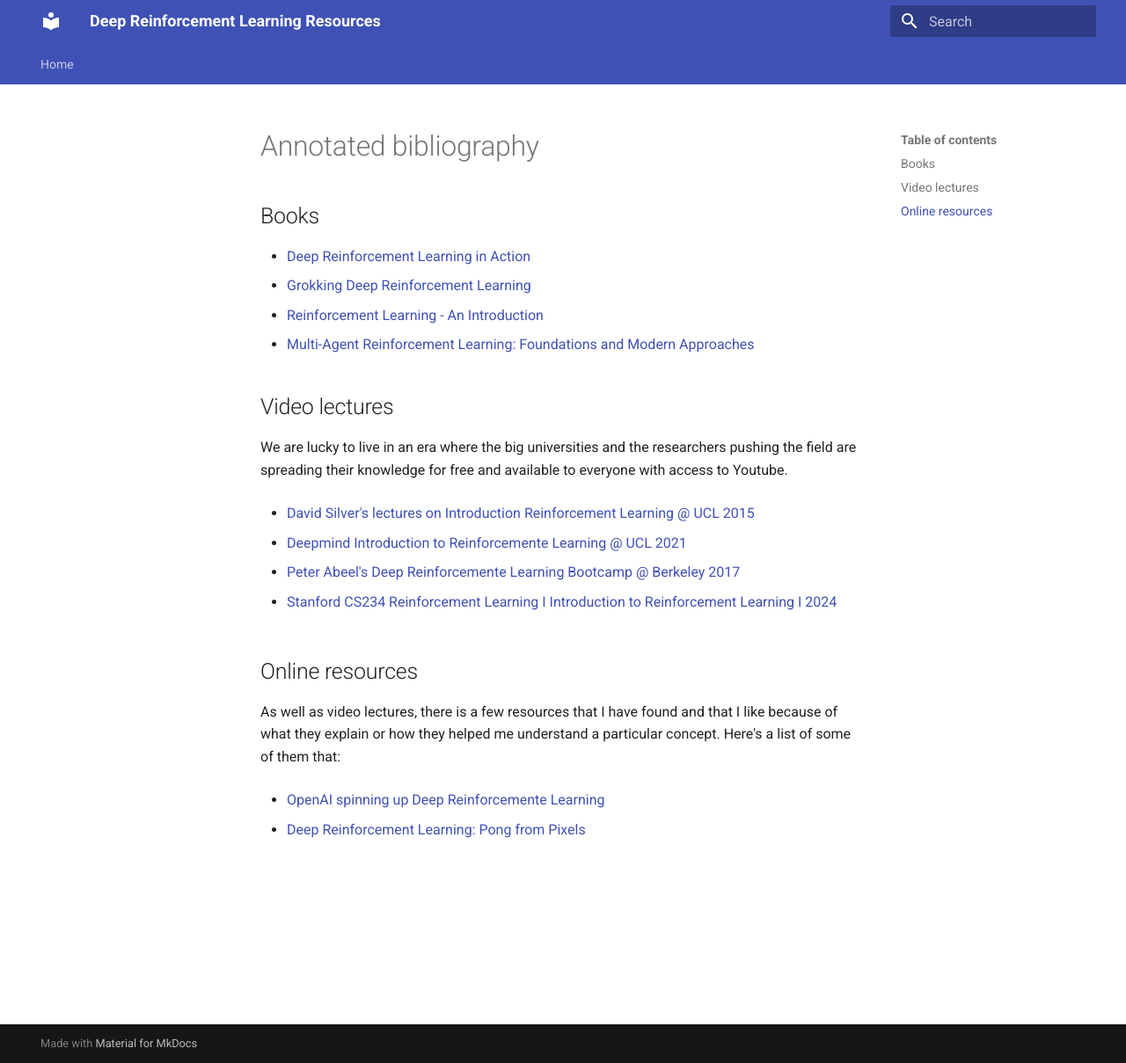
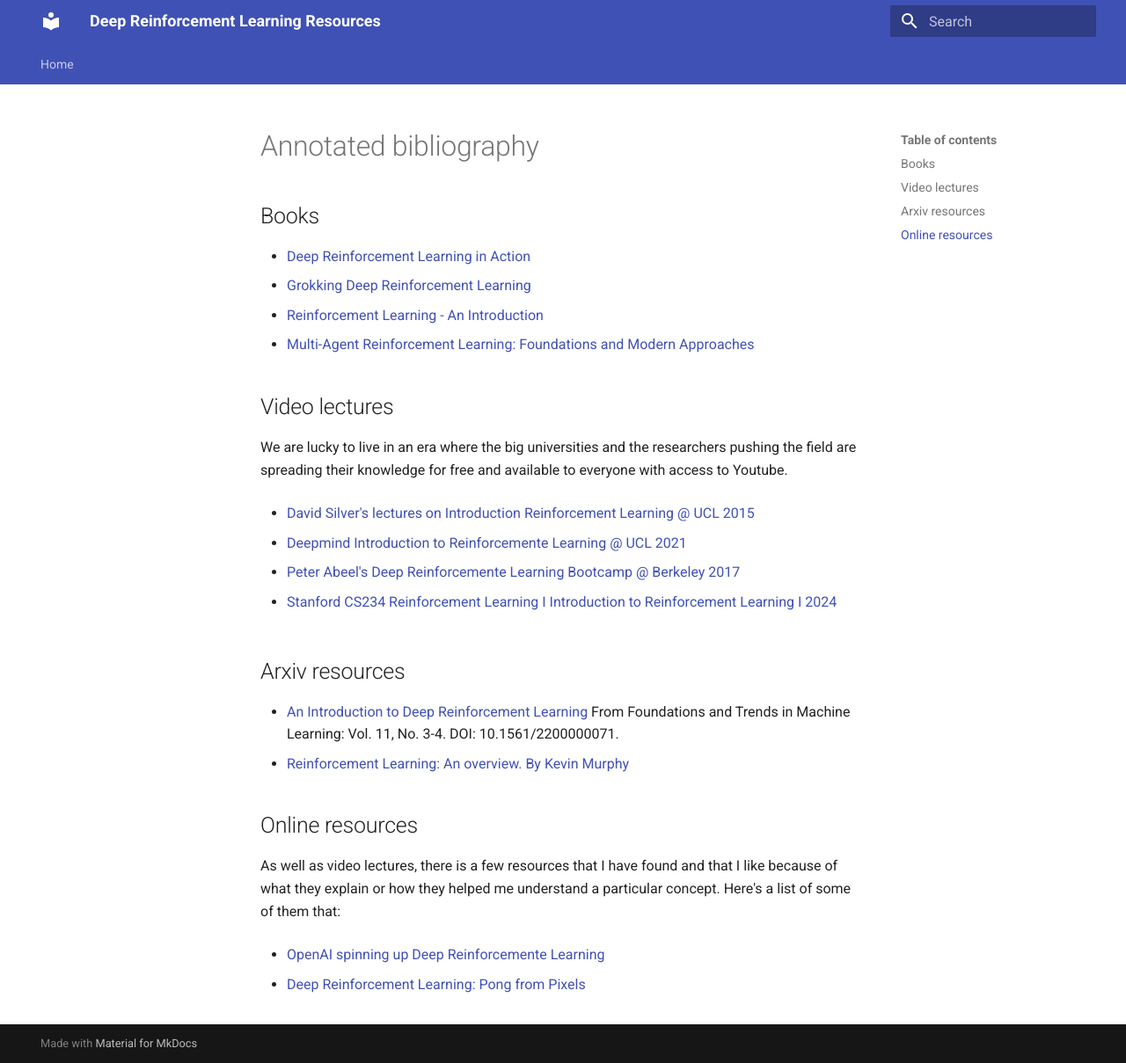
Before and after one commit to ghiret/rl_resources, an MkDocs documentation site: the page built from docs/docs/bibliography.md, in a window 1280 px wide and 1209 px high. Shown: the whole window at 88% size. Built offline with MkDocs 1.6.1 and Material for MkDocs 9.7.7, drawn with Linux system fonts in a browser that asks for light colours.

Commit message:
chore: Update bibliography.md and add to arxiv links.
chore: Add two resources from arxiv.

```diff
--- a/docs/docs/bibliography.md
+++ b/docs/docs/bibliography.md
@@ -6,6 +6,7 @@
 * [Grokking Deep Reinforcement Learning](bibliography/grokking_deep_reinforcement_learning.md)
 * [Reinforcement Learning - An Introduction](http://incompleteideas.net/book/the-book-2nd.html)
 * [Multi-Agent Reinforcement Learning: Foundations and Modern Approaches](https://www.marl-book.com/)
+
 ## Video lectures
 
 We are lucky to live in an era where the big universities and the researchers pushing the field are spreading their knowledge for free and available to everyone with access to Youtube.
@@ -18,6 +19,11 @@ We are lucky to live in an era where the big universities and the researchers pu
 
 * [Stanford CS234 Reinforcement Learning I Introduction to Reinforcement Learning I 2024](https://www.youtube.com/watch?v=WsvFL-LjA6U&list=PLoROMvodv4rN4wG6Nk6sNpTEbuOSosZdX)
 
+## Arxiv resources
+
+* [An Introduction to Deep Reinforcement Learning](https://arxiv.org/pdf/1811.12560) From Foundations and
+Trends in Machine Learning: Vol. 11, No. 3-4. DOI: 10.1561/2200000071.
+* [Reinforcement Learning: An overview. By Kevin Murphy](https://arxiv.org/abs/2412.05265)
 ## Online resources
 
 As well as video lectures, there is a few resources that I have found and that I like because of what they explain or how they helped me understand a particular concept. Here's a list of some of them that:
```
